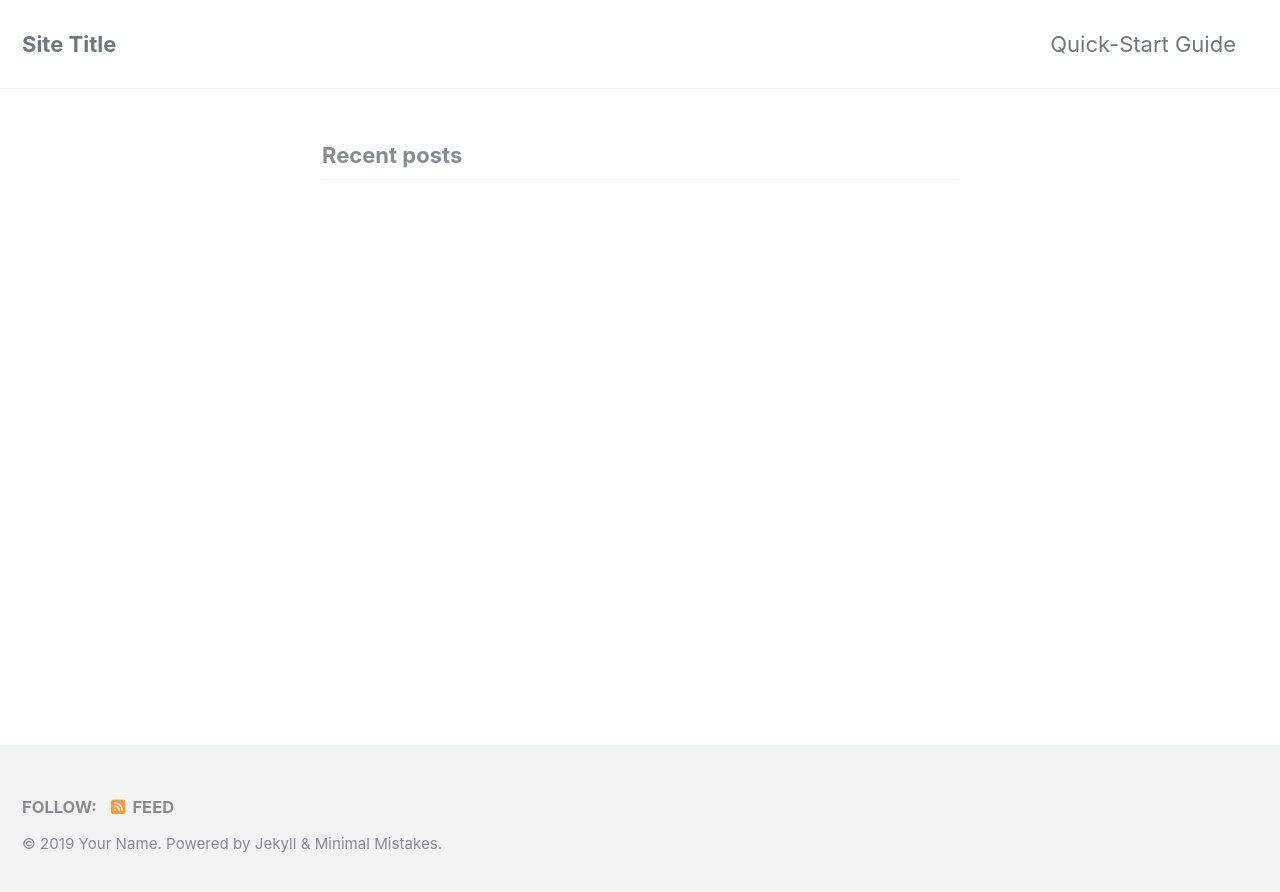
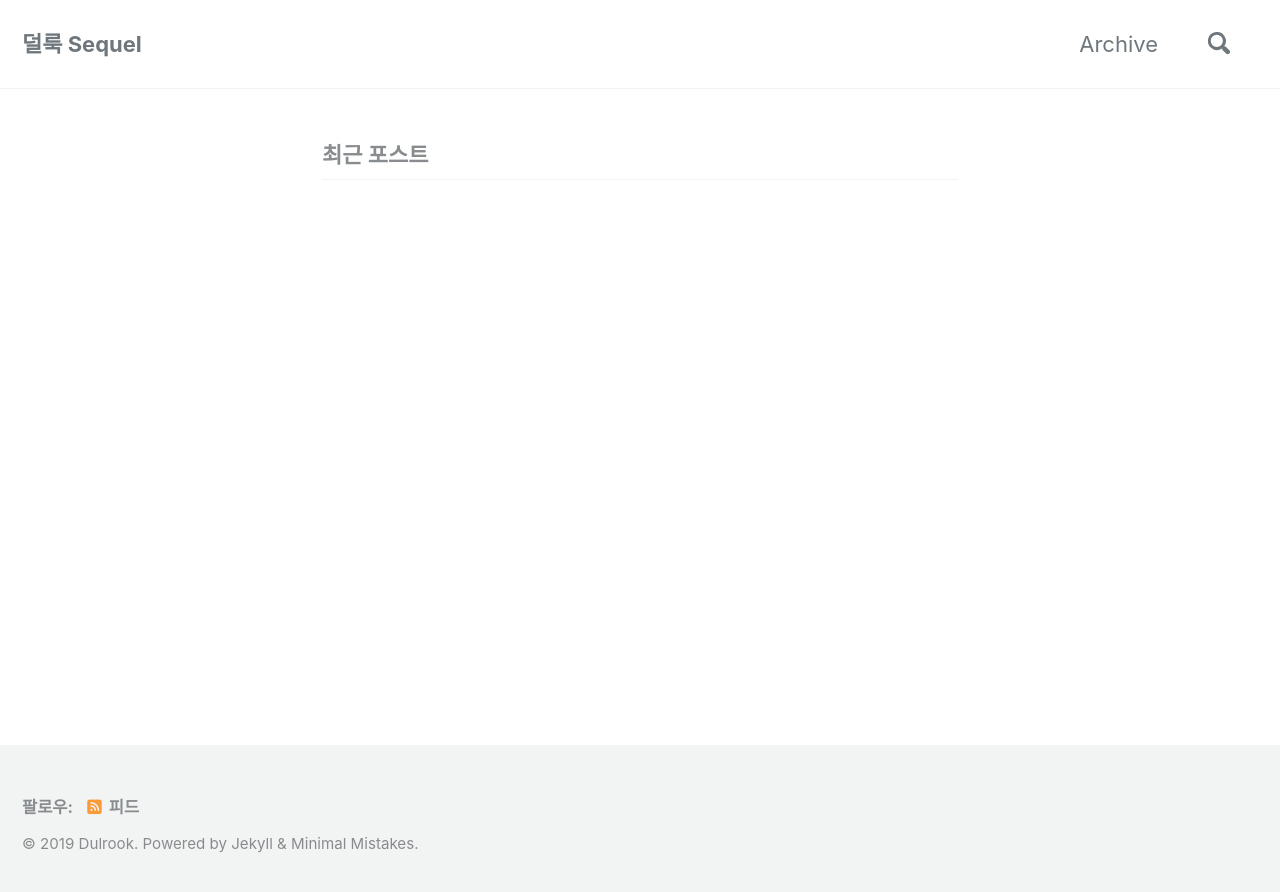
Before and after one commit to dulrook/dulrook.github.io, a Jekyll site: the page built from index.markdown, in a window 1280 px wide. Shown: the top 892 px of the page. Built offline with Jekyll 4.4.1, drawn with Linux system fonts in a browser that asks for light colours; cached includes are drawn as plain includes; nearby versions of some CDN libraries; the list of posts is cut into pages by our own code.

Commit message:
Do something

```diff
--- a/_config.yml
+++ b/_config.yml
@@ -15,15 +15,15 @@
 minimal_mistakes_skin    : "default" # "air", "aqua", "contrast", "dark", "dirt", "neon", "mint", "plum", "sunrise"
 
 # Site Settings
-locale                   : "en-US"
-title                    : "Site Title"
+locale                   : "ko"
+title                    : "덜룩 Sequel"
 title_separator          : "-"
 subtitle                 : # site tagline that appears below site title in masthead
-name                     : "Your Name"
-description              : "An amazing website."
-url                      : # the base hostname & protocol for your site e.g. "https://mmistakes.github.io"
+name                     : "Dulrook"
+description              : "Java, Spring framework, Web develop, etc."
+url                      : "https://dulrook.github.io"
 baseurl                  : # the subpath of your site, e.g. "/blog"
-repository               : # GitHub username/repo-name e.g. "mmistakes/minimal-mistakes"
+repository               : "dulrook/dulrook.github.io"
 teaser                   : # path of fallback teaser image, e.g. "/assets/images/500x300.png"
 logo                     : # path of logo image to display in the masthead, e.g. "/assets/images/88x88.png"
 masthead_title           : # overrides the website title displayed in the masthead, use " " for no title
@@ -65,8 +65,8 @@ reCaptcha:
   secret                 :
 atom_feed:
   path                   : # blank (default) uses feed.xml
-search                   : # true, false (default)
-search_full_content      : # true, false (default)
+search                   : true
+search_full_content      : false
 search_provider          : # lunr (default), algolia, google
 algolia:
   application_id         : # YOUR_APPLICATION_ID
@@ -107,11 +107,11 @@ analytics:
 
 # Site Author
 author:
-  name             : "Your Name"
+  name             : "Dulrook Lee"
   avatar           : # path of avatar image, e.g. "/assets/images/bio-photo.jpg"
-  bio              : "I am an **amazing** person."
-  location         : "Somewhere"
-  email            :
+  bio              : "Back-end developer(2018 ~ )"
+  location         : "South Korea"
+  email            : dulrook@gmail.com
   links:
     - label: "Email"
       icon: "fas fa-fw fa-envelope-square"
@@ -288,7 +288,7 @@ defaults:
     values:
       layout: single
       author_profile: true
-      read_time: true
+      read_time: false
       comments: # true
       share: true
       related: true
--- a/_data/navigation.yml
+++ b/_data/navigation.yml
@@ -1,7 +1,7 @@
 # main links
 main:
-  - title: "Quick-Start Guide"
-    url: https://mmistakes.github.io/minimal-mistakes/docs/quick-start-guide/
+  - title: "Archive"
+    url: /year-archive/
   # - title: "About"
   #   url: https://mmistakes.github.io/minimal-mistakes/about/
   # - title: "Sample Posts"
```
